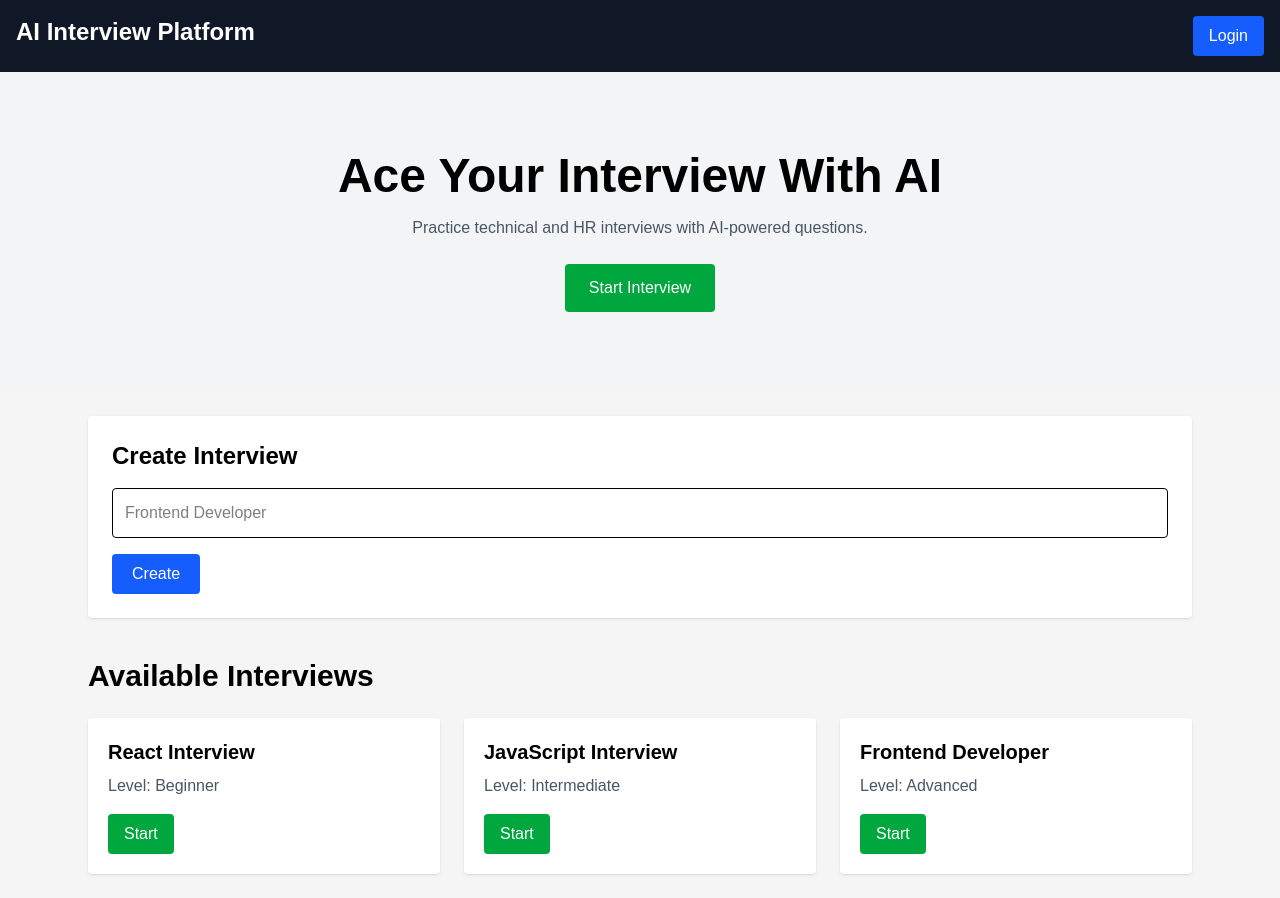
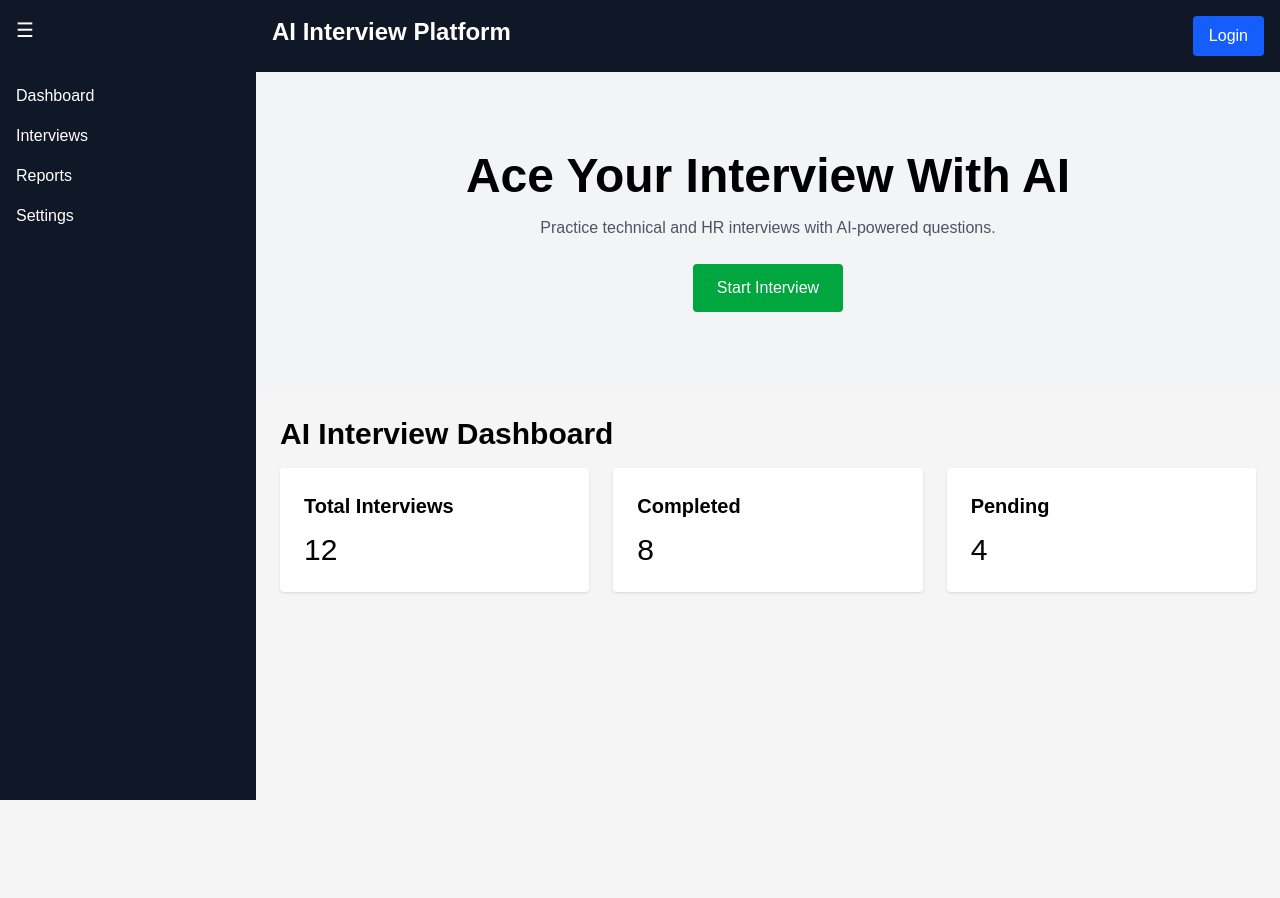
Before and after one commit to Gopika006/ai-interview-platform, a React (Vite) app: page / in a window 1280 px wide. After the commit the page ends 800 px from the top, so only its background shows below. Built offline with nearby package versions, Linux system fonts and the light colour scheme.

Commit message:
Added dynamic interview creation using React state and props

```diff
--- a/src/App.jsx
+++ b/src/App.jsx
@@ -1,40 +1,46 @@
+import Sidebar from "./components/Sidebar";
 import Navbar from "./components/Navbar";
 import Hero from "./components/Hero";
-import InterviewForm from "./components/InterviewForm";
-import InterviewCard from "./components/InterviewCard";
 
 function App() {
   return (
-    <>
-      <Navbar />
+    <div className="flex">
+      <Sidebar />
 
-      <Hero />
+      <div className="flex-1">
+        <Navbar />
+        <Hero />
 
-      <div className="max-w-6xl mx-auto p-6">
-        <InterviewForm />
+        <div className="p-6">
+          <h2 className="text-3xl font-bold mb-4">
+            AI Interview Dashboard
+          </h2>
 
-        <h2 className="text-3xl font-bold mt-10 mb-6">
-          Available Interviews
-        </h2>
+          <div className="grid md:grid-cols-3 gap-6">
+            <div className="bg-white shadow p-6 rounded">
+              <h3 className="text-xl font-bold">
+                Total Interviews
+              </h3>
+              <p className="text-3xl mt-3">12</p>
+            </div>
 
-        <div className="grid md:grid-cols-3 gap-6">
-          <InterviewCard
-            title="React Interview"
-            level="Beginner"
-          />
+            <div className="bg-white shadow p-6 rounded">
+              <h3 className="text-xl font-bold">
+                Completed
+              </h3>
+              <p className="text-3xl mt-3">8</p>
+            </div>
 
-          <InterviewCard
-            title="JavaScript Interview"
-            level="Intermediate"
-          />
-
-          <InterviewCard
-            title="Frontend Developer"
-            level="Advanced"
-          />
+            <div className="bg-white shadow p-6 rounded">
+              <h3 className="text-xl font-bold">
+                Pending
+              </h3>
+              <p className="text-3xl mt-3">4</p>
+            </div>
+          </div>
         </div>
       </div>
-    </>
+    </div>
   );
 }
 
--- /dev/null
+++ b/src/components/Sidebar.jsx
@@ -0,0 +1,42 @@
+import { useState } from "react";
+
+function Sidebar() {
+  const [open, setOpen] = useState(true);
+
+  return (
+    <div className="flex">
+      <div
+        className={`bg-gray-900 text-white min-h-screen transition-all duration-300 ${
+          open ? "w-64" : "w-20"
+        }`}
+      >
+        <button
+          onClick={() => setOpen(!open)}
+          className="p-4 text-xl"
+        >
+          ☰
+        </button>
+
+        <ul className="mt-6 space-y-4 px-4">
+          <li className="hover:text-blue-400 cursor-pointer">
+            {open ? "Dashboard" : "🏠"}
+          </li>
+
+          <li className="hover:text-blue-400 cursor-pointer">
+            {open ? "Interviews" : "🎤"}
+          </li>
+
+          <li className="hover:text-blue-400 cursor-pointer">
+            {open ? "Reports" : "📊"}
+          </li>
+
+          <li className="hover:text-blue-400 cursor-pointer">
+            {open ? "Settings" : "⚙️"}
+          </li>
+        </ul>
+      </div>
+    </div>
+  );
+}
+
+export default Sidebar;
```
